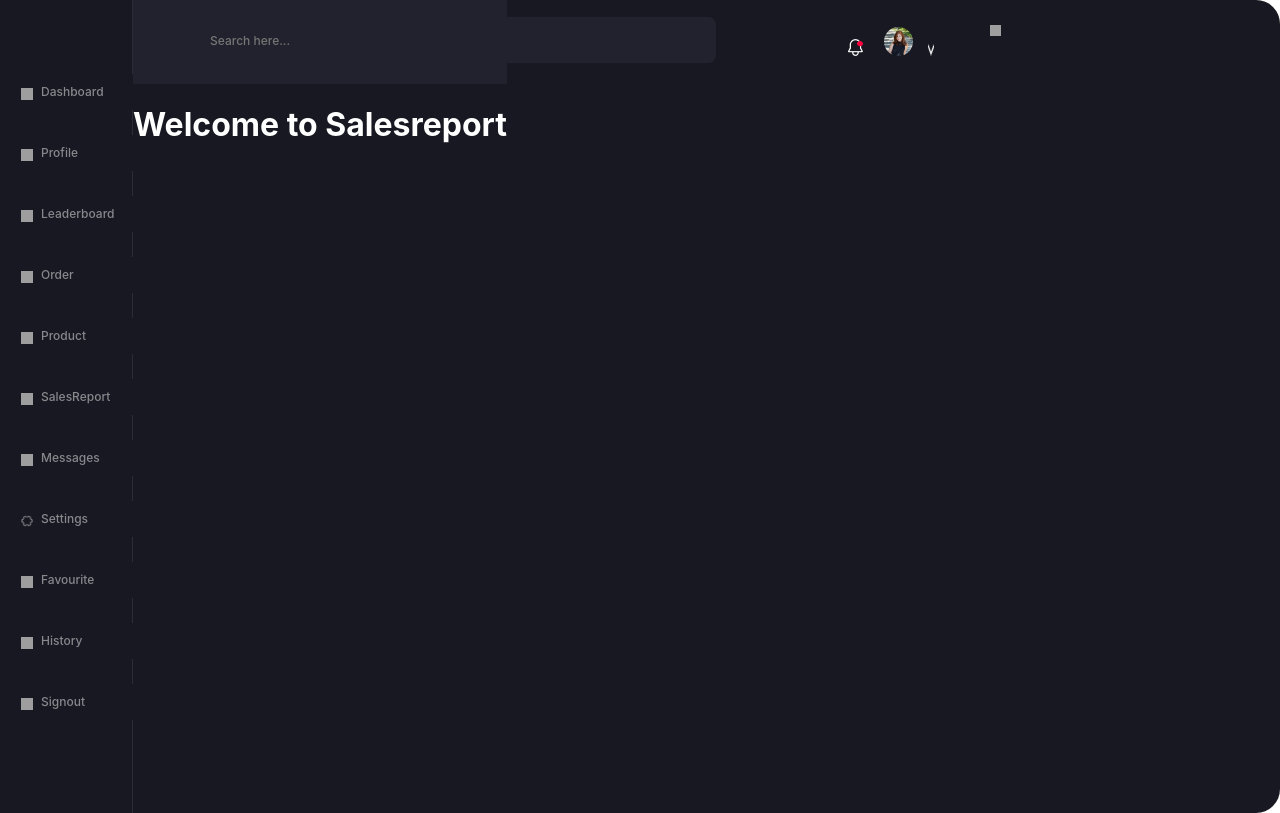
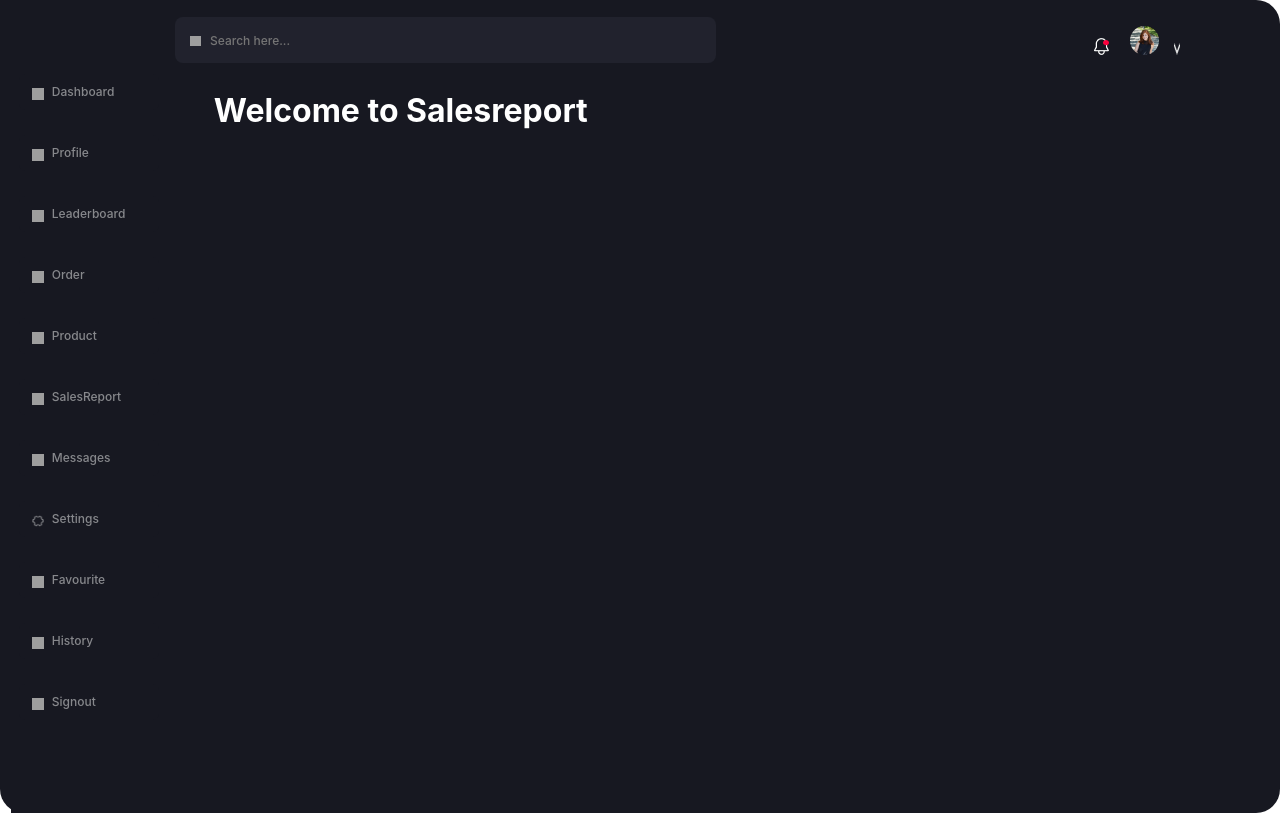
Before and after one commit to SrikanthBethi9885/g3-innovations-frontend-training, a React (Create React App) app: page /salesreport in a window 1280 px wide. Built offline with nearby package versions, Linux system fonts and the light colour scheme; grey boxes are pictures that could not be loaded.

Commit message:
stylesupdated

```diff
--- a/src/App.css
+++ b/src/App.css
@@ -11,17 +11,15 @@
   width: 132px;
   height: 813px;
   background-color: #171821;
-  border-right: 1px solid #2c2c38;
+  border-right: 1px solid  #171821;
 }
 .header {
   height: 84px;
   display: flex;
-    align-items: center;
-    justify-content: space-between;
-    padding: 0 20px;
-    background-color: #21222D;
+  align-items: center;
+  justify-content: space-between;
+  background-color:#171821 ;
 }
-
 .button {
   display: flex;
   align-items: center;
@@ -46,66 +44,20 @@
   width: 12px;
   height: 12px;
 }
-
 .button:first-of-type {
   margin-top: 74px;
-}
-
-.input {
-  position: absolute;
-  top: 17px;
-  left: 175px;
-  width: 504px;
-  height: 44px;
-  background-color: #21222D;
-  border-radius: 8px;
-  border: none;
-  padding-left: 35px;
-  color: #D2D2D2;
-  font-family: 'Inter', sans-serif;
-  font-weight: 500;
-  font-size: 12px;
-  line-height: 14.52px;
-}
-.pic {
-  width: 10.83px;
-  height: 10.83px;
-  position: absolute;
-    top: 25px;
-  right: 279px;
-  background-color: #21222D;
-}
-
-.pic1 {
-  width: 14.89px;
-  height: 16.79px;
-}
-.pic2 {
-  width: 6px;
-  height: 6px;
-  position: relative;
-  bottom: 9px;
-    right: 6px;
-}
-.left-headersection {
-  position: absolute;
-  top: 27px;
-  left: 848px;
-}
-.container {
-  display: grid;
-  grid-template-columns: repeat(3, 1fr);
-  height: 500px;
-    width: 201px;
-    background-color: #171821;
-    box-shadow: 0px 0px 10px rgba(0, 0, 0, 0.5);
-    border: 1px solid #2c2c38;
 }
 .button:hover {
   background-color: #A9DFD8;
 }
-.Content {
-  flex: 1;
+.MainContent {
+    flex: 1;
     height: 100%;
     padding: 20px;
+    margin-top: 50px;
+    margin-left: 50px;
 }
+.pic{
+  position: absolute;
+  right:100px;
+}
--- a/src/App.js
+++ b/src/App.js
@@ -18,9 +18,11 @@ function App() {
   return (
     <Router>
       <div className="App">
+        <Header />
         <Sidebar />
+
         <div className="MainContent">
-          <Header />
+
           <Routes>
             <Route path="/" element={<Dashboard />} />
             <Route path="/profile" element={<Profile />} />
--- a/src/components/Header.jsx
+++ b/src/components/Header.jsx
@@ -3,12 +3,11 @@ import React from 'react'
 const Header = () => {
   return (
     <div className='header'>
-
-      <input className='input' type='text' placeholder='Search here...'/>
-      <img className='pic'src='search.png'/>
-      <div className='left-headersection'>
-      <img className='pic1' src='notification.png' alt='notification' />
-      <img className='pic2' src='Ellipse.png' alt='dot' />
+      <input style={{position: 'absolute',top: '17px',left: '175px',width: '504px',height: '44px',backgroundColor: '#21222D',borderRadius: '8px',borderStyle: 'none',paddingLeft: '35px',color: '#D2D2D2',fontFamily: 'Inter',fontWeight: '500',fontSize: '12px',lineHeight: '14.52px'}} type='text' placeholder='Search here...'/>
+      <img style={{width: '10.83px',height:'10.83px',position:'relative',left:'190px',bottom:'1px',backgroundColor: '#21222D'}}src='search.png'alt='search'/>
+      <div className='pic'>
+      <img style={{  width: '14.89px',height: '16.79px'}} src='notification.png' alt='notification' />
+      <img style={{width: '6px',height: '6px',position: 'relative',bottom: '9px',right: '6px'}} src='Ellipse.png' alt='dot' />
       <img style={{marginRight: '15px',marginLeft:'15px',height:'29px',width:'29px'}}src='man.png' alt='man'/>
       <img style={{height:'12px',width:'6px',transform:'rotate(360deg)'}} src='dropdowm.png' height={'12px'} width={'6px'} alt='dropdown'/>
       </div>
--- a/src/components/Salesreport.jsx
+++ b/src/components/Salesreport.jsx
@@ -1,6 +1,6 @@
 import React from 'react'
 
-const Salesreport = () => {
+const SalesReport = () => {
   return (
     <div>
      <h1>Welcome to Salesreport</h1>
@@ -8,4 +8,4 @@ const Salesreport = () => {
   )
 }
 
-export default Salesreport
+export default SalesReport
```
